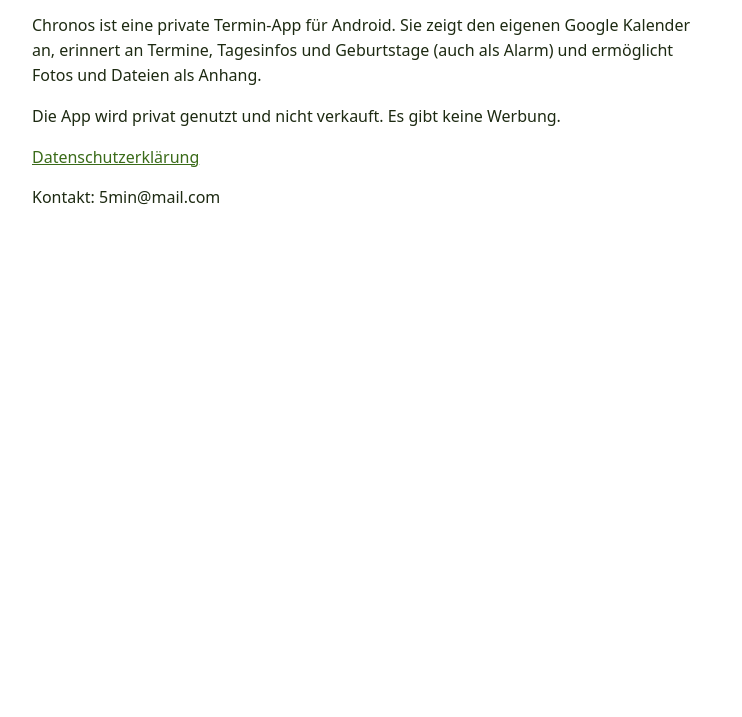
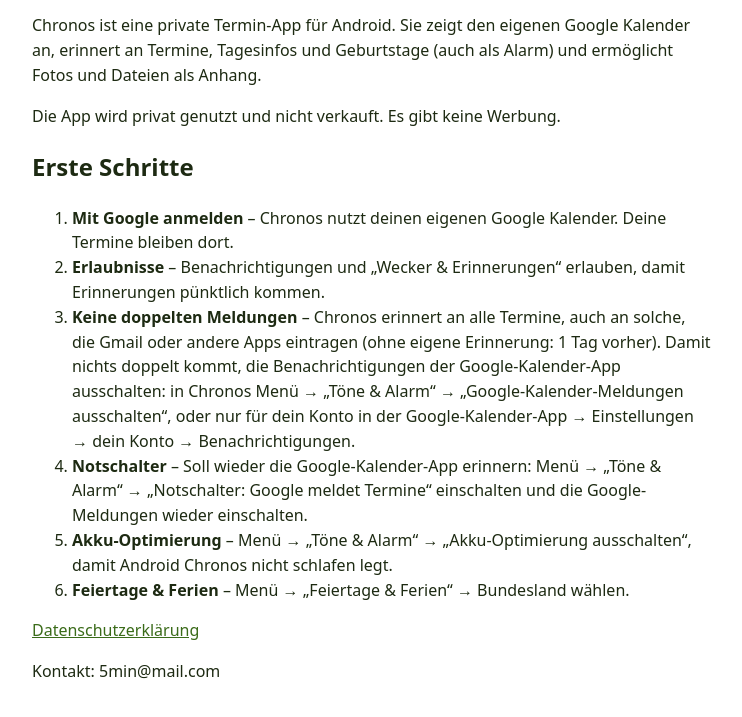
Before and after one commit to stkgp2/chronos-info, a plain HTML site: page index.html in a window 1280 px wide. Shown: the part 121-838 px from the top of the page, without its empty margins (268-1010 px from the left). Before the commit the page ends 800 px from the top, so only its background shows below. Drawn offline with Linux system fonts and the light colour scheme.

Commit message:
Anleitung Erste Schritte
Co-Authored-By: Claude Opus 5.5 <noreply@anthropic.com>
Claude-Session: https://claude.ai/code/session_01UrzMBrzFbbLeAoQ3RDipKM

```diff
--- a/index.html
+++ b/index.html
@@ -8,6 +8,15 @@ h1{color:#3a6b19;margin-bottom:4px}.sub{color:#6aa03a;font-weight:600;margin-top
 <p>Chronos ist eine private Termin-App für Android. Sie zeigt den eigenen Google Kalender an, erinnert an Termine,
 Tagesinfos und Geburtstage (auch als Alarm) und ermöglicht Fotos und Dateien als Anhang.</p>
 <p>Die App wird privat genutzt und nicht verkauft. Es gibt keine Werbung.</p>
+<h2>Erste Schritte</h2>
+<ol>
+<li><b>Mit Google anmelden</b> – Chronos nutzt deinen eigenen Google Kalender. Deine Termine bleiben dort.</li>
+<li><b>Erlaubnisse</b> – Benachrichtigungen und „Wecker &amp; Erinnerungen“ erlauben, damit Erinnerungen pünktlich kommen.</li>
+<li><b>Keine doppelten Meldungen</b> – Chronos erinnert an alle Termine, auch an solche, die Gmail oder andere Apps eintragen (ohne eigene Erinnerung: 1 Tag vorher). Damit nichts doppelt kommt, die Benachrichtigungen der Google-Kalender-App ausschalten: in Chronos Menü → „Töne &amp; Alarm“ → „Google-Kalender-Meldungen ausschalten“, oder nur für dein Konto in der Google-Kalender-App → Einstellungen → dein Konto → Benachrichtigungen.</li>
+<li><b>Notschalter</b> – Soll wieder die Google-Kalender-App erinnern: Menü → „Töne &amp; Alarm“ → „Notschalter: Google meldet Termine“ einschalten und die Google-Meldungen wieder einschalten.</li>
+<li><b>Akku-Optimierung</b> – Menü → „Töne &amp; Alarm“ → „Akku-Optimierung ausschalten“, damit Android Chronos nicht schlafen legt.</li>
+<li><b>Feiertage &amp; Ferien</b> – Menü → „Feiertage &amp; Ferien“ → Bundesland wählen.</li>
+</ol>
 <p><a href="datenschutz.html">Datenschutzerklärung</a></p>
 <p>Kontakt: 5min@mail.com</p>
 </body></html>
```
